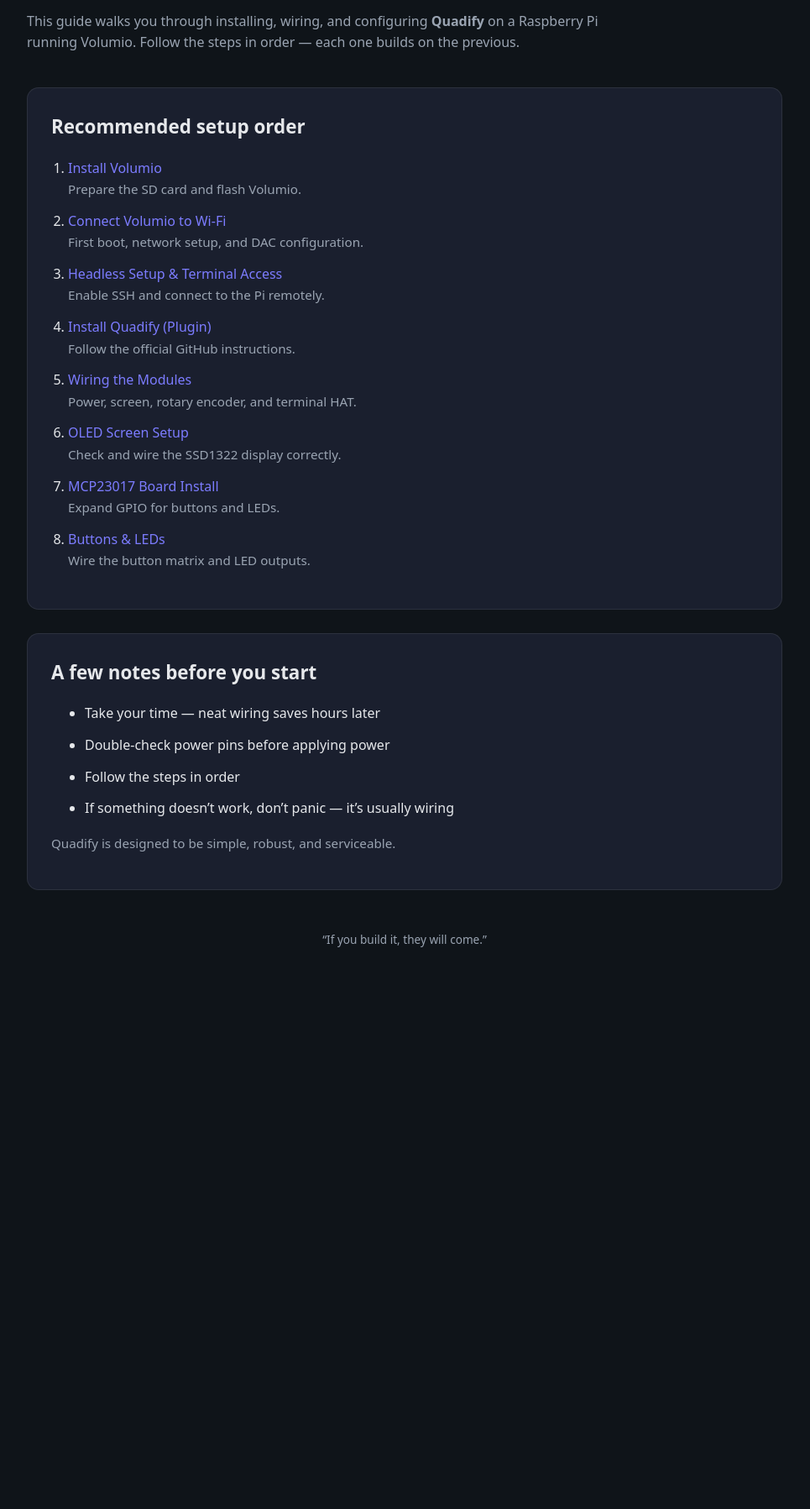
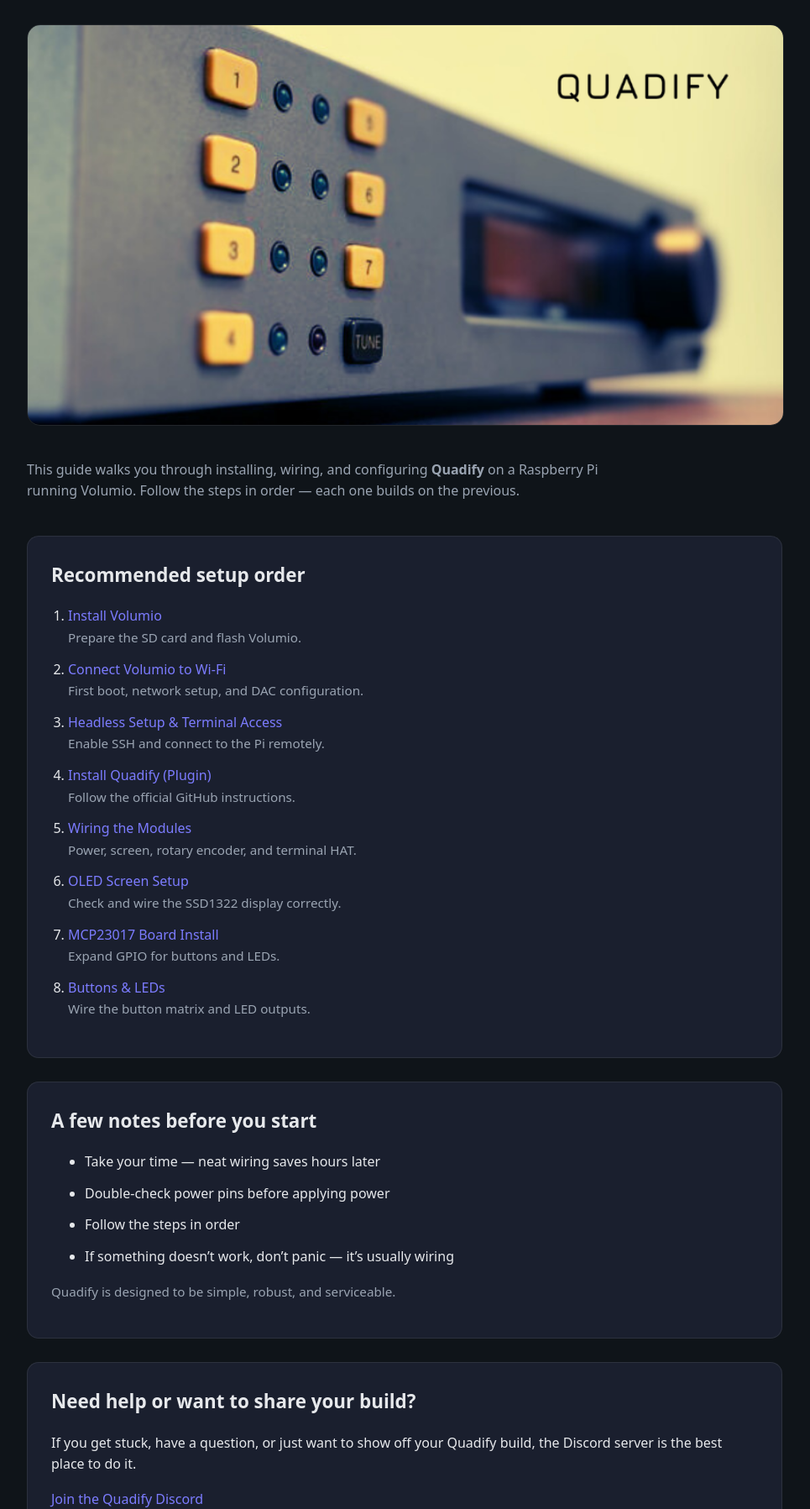
Before and after one commit to theshepherdmatt/Quadify-Web, a plain HTML site: page docs/index.html in a window 1280 px wide. Shown: the part 123-1920 px from the top of the page at 84% size, without its empty margins (158-1123 px from the left). Before the commit the page ends 1317 px from the top, so only its background shows below. Drawn offline with Linux system fonts and the light colour scheme.

Commit message:
Update index.html

```diff
--- a/docs/index.html
+++ b/docs/index.html
@@ -22,6 +22,19 @@
             color: var(--text);
             line-height: 1.6;
         }
+
+        .hero {
+            margin: 2rem 0 2.5rem;
+        }
+
+        .hero img {
+            width: 100%;
+            max-width: 100%;
+            display: block;
+            border-radius: 16px;
+            border: 1px solid rgba(255,255,255,0.08);
+        }
+
 
         .container {
             max-width: 900px;
@@ -91,6 +104,12 @@
 
     <h1>Quadify Setup Guide</h1>
 
+    <div class="hero">
+        <img src="assets/images/hero.png"
+            alt="Quadify hardware front panel with buttons and rotary control">
+    </div>
+
+
     <p class="intro">
         This guide walks you through installing, wiring, and configuring
         <strong>Quadify</strong> on a Raspberry Pi running Volumio.
@@ -158,6 +177,29 @@
         </p>
     </div>
 
+    <div class="section">
+        <h2>Need help or want to share your build?</h2>
+
+        <p>
+            If you get stuck, have a question, or just want to show off your
+            Quadify build, the Discord server is the best place to do it.
+        </p>
+
+        <p>
+            <strong>
+                <a href="https://discord.gg/V7c6Abnh9K" target="_blank">
+                    Join the Quadify Discord
+                </a>
+            </strong>
+        </p>
+
+        <p class="note">
+            This is the fastest way to get support and see how others are building
+            their systems.
+        </p>
+    </div>
+
+
     <footer>
         “If you build it, they will come.”
     </footer>
```
